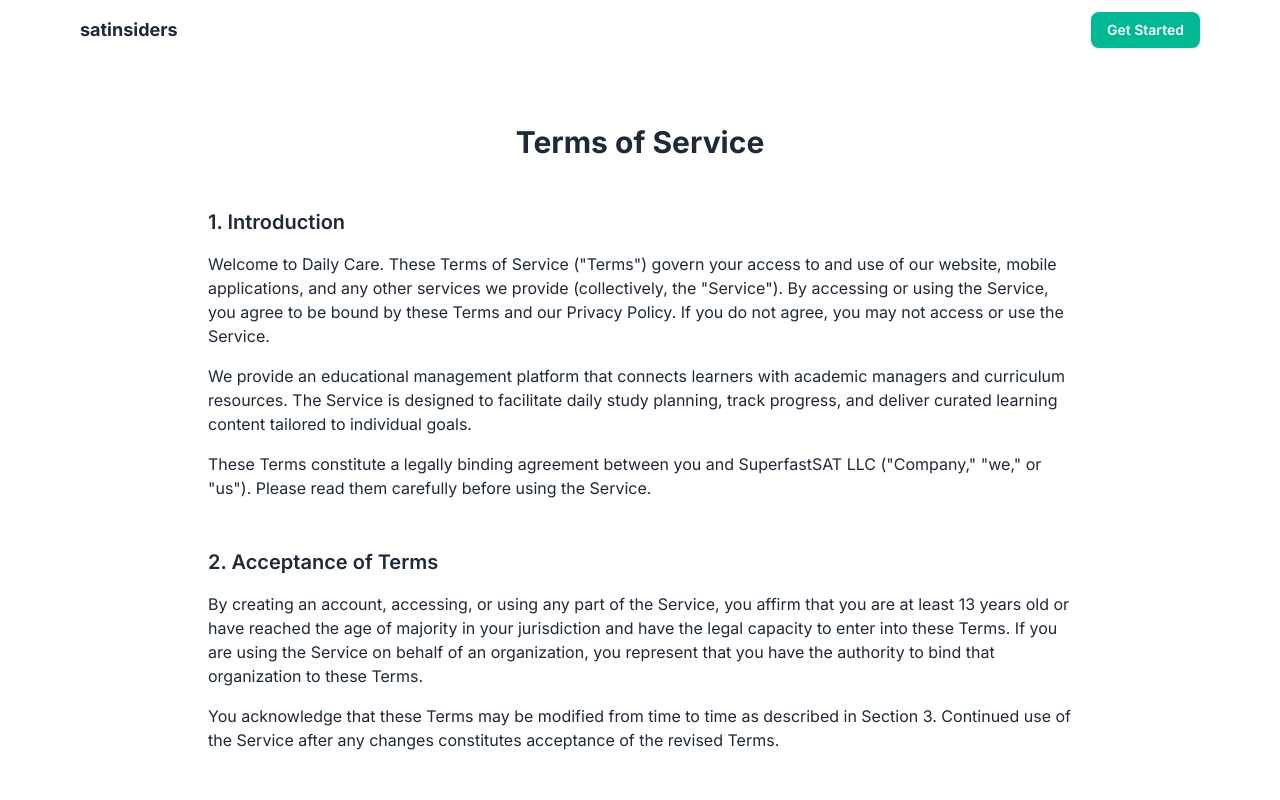
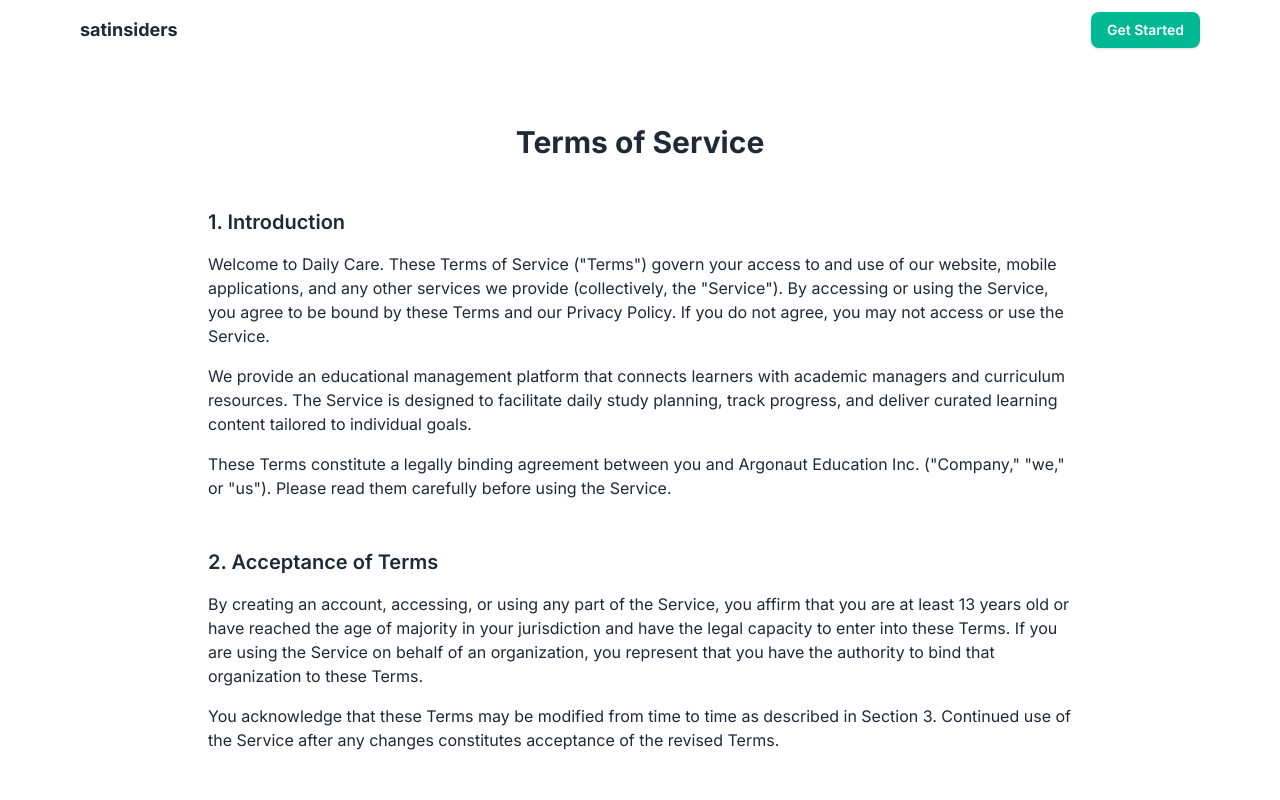
Before and after one commit to satinsiders/daily-care-landing, a Next.js app: page /terms-of-service in a window 1280 px wide. Shown: the top 800 px of the page. Built offline with nearby package versions, Linux system fonts and the light colour scheme.

Commit message:
Update terms-of-service.js

```diff
--- a/pages/terms-of-service.js
+++ b/pages/terms-of-service.js
@@ -30,7 +30,7 @@ export default function TermsOfService() {
           </p>
           <p>
             These Terms constitute a legally binding agreement between you and
-            SuperfastSAT LLC ("Company," "we," or "us"). Please read them
+            Argonaut Education Inc. ("Company," "we," or "us"). Please read them
             carefully before using the Service.
           </p>
         </section>
@@ -349,11 +349,11 @@ export default function TermsOfService() {
           <p>
             SuperfastSAT LLC
             <br />
-            1234 Learning Avenue
+            1616 Federal Ave APT D
             <br />
-            Wilmington, DE 19801
+            Los Angeles, CA 90025
             <br />
-            Email: support@superfastsat.com
+            Email: jason@satinsiders.com
           </p>
         </section>
       </main>
```
